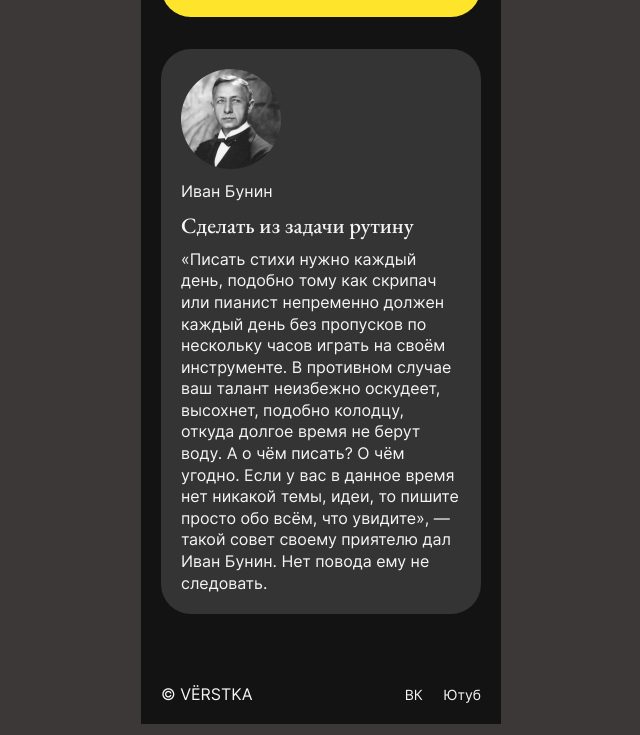
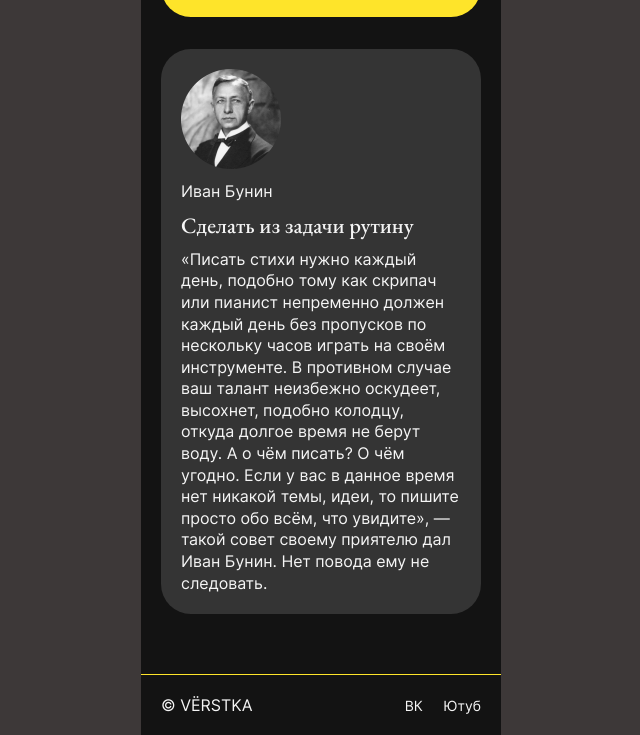
Before and after one commit to citylightss/s-chistogo-lista, a plain HTML site: page index.html in a window 1280 px wide. Shown: the part 3434-4169 px from the top of the page, without its empty margins (319-959 px from the left). Drawn offline with Linux system fonts and the light colour scheme; files whose address does not match are found by name.

Commit message:
added HW

```diff
--- a/styles/style.css
+++ b/styles/style.css
@@ -65,7 +65,7 @@ blockquote {
 
 .cover {
 	padding: 0 20px 30px 20px;
-	background-image: url(/images/cover.svg);
+	background-image: url(../images/cover.svg);
 	background-repeat: no-repeat;
 	background-size: 95% auto;
 	background-position: center;
@@ -112,8 +112,8 @@ blockquote {
 	font-size: 16px;
 	line-height: 135%;
 	display: inline-flex;
-  flex-direction: column;
-  gap: 24px;
+	flex-direction: column;
+	gap: 24px;
 }
 
 .reason {
@@ -208,9 +208,10 @@ blockquote {
 }
 
 .footer {
-	padding: 10px 20px 20px 20px;
+	padding: 20px;
 	display: flex;
 	justify-content: space-between;
+	border-top: 1px solid #fee42a;
 }
 
 .footer__copy {
```
